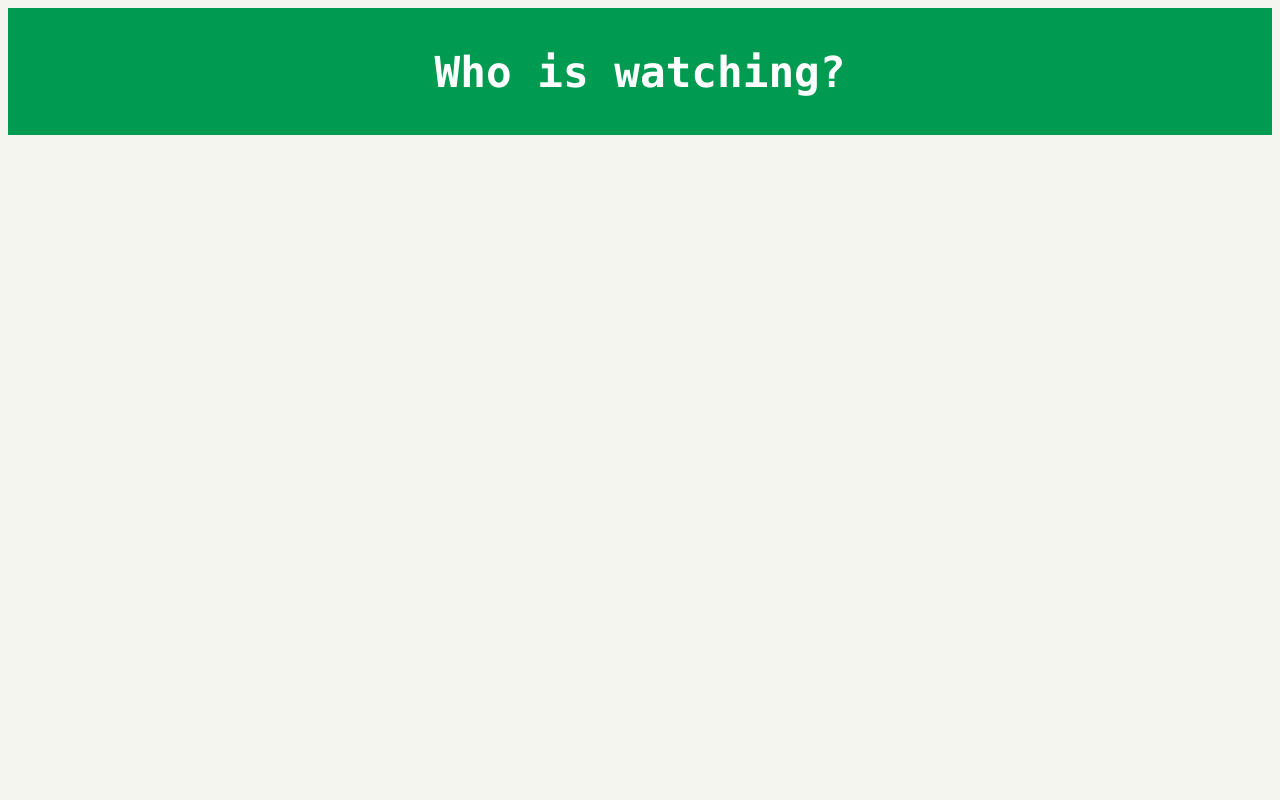
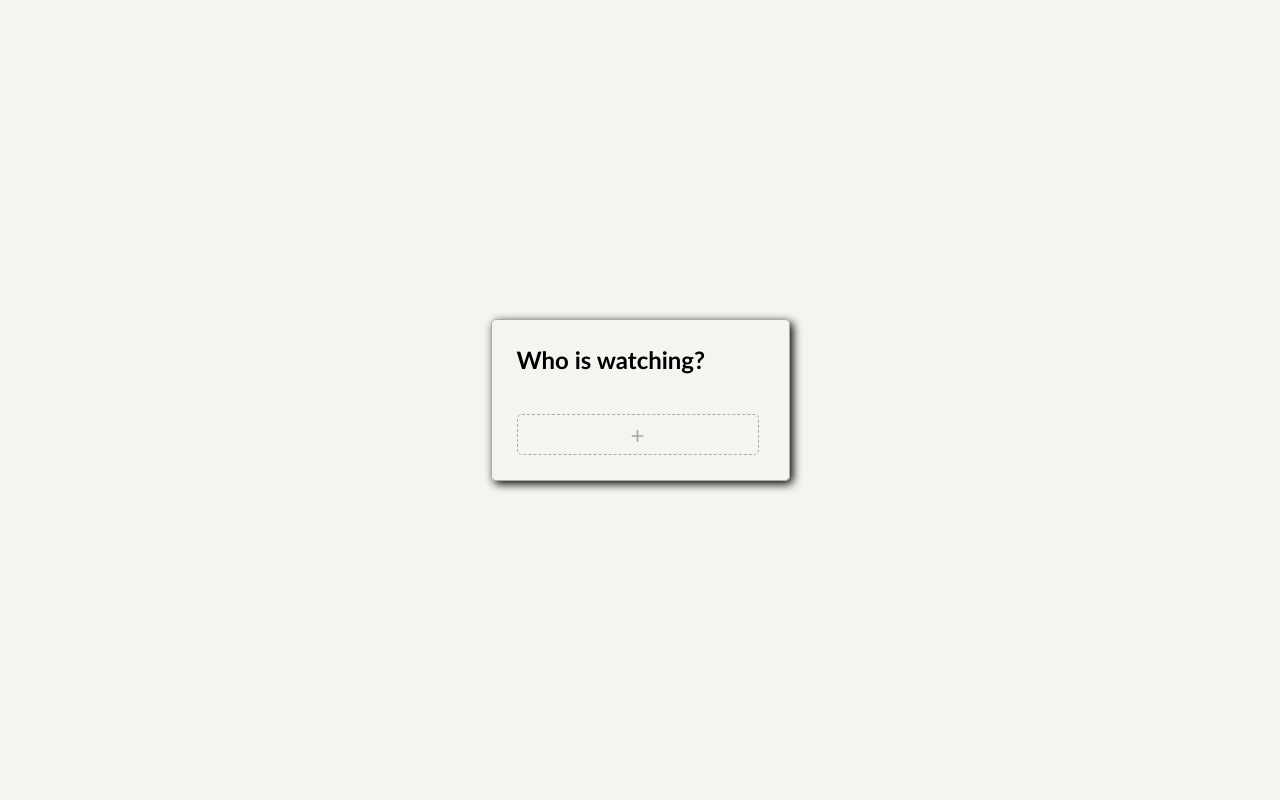
Before and after one commit to Raffa139/MovieLibrary, a Flask app: page / in a window 1280 px wide. Run offline with Flask 3, Linux system fonts and the light colour scheme.

Commit message:
Improve index page layout & style

```diff
--- a/static/styles.css
+++ b/static/styles.css
@@ -1,7 +1,78 @@
 body {
   background: #F5F5F0;
-  color: black;
-  font-family: Monaco;
+  margin: 0;
+  height: 100vh;
+  font-family: Calibri;
+}
+
+a {
+    text-decoration: none;
+    color: inherit;
+}
+
+h1, h2, h3 {
+    margin: 0;
+}
+
+.user-container {
+    height: 100%;
+    display: flex;
+    align-items: center;
+    justify-content: center;
+}
+
+.user-selection {
+    border: 1px solid #ababab;
+    border-radius: 5px;
+    width: fit-content;
+    box-shadow: 3px 3px 10px 0px;
+    padding: 25px;
+}
+
+.user-list {
+    display: flex;
+    flex-direction: column;
+    gap: 20px;
+    margin: 20px 0;
+    padding-right: 5px;
+    max-height: 450px;
+    overflow: hidden auto;
+}
+
+.user-item {
+    display: flex;
+    align-items: center;
+    gap: 25px;
+    border: 1px solid #ababab;
+    border-radius: 5px;
+    padding: 20px;
+    font-size: 1.25em;
+    min-width: 200px;
+    max-width: 300px;
+}
+
+.new-user-item {
+    border-style: dashed;
+    padding: 5px 20px;
+    justify-content: center;
+    color: #ababab;
+    font-size: 1.5em;
+}
+
+.user-item:hover {
+    box-shadow: inset 0px 0px 2px 0;
+}
+
+.user-picture {
+    width: 50px;
+    border-radius: 100%;
+    object-fit: cover;
+}
+
+.text-ellipsis {
+    overflow: hidden;
+    white-space: nowrap;
+    text-overflow: ellipsis;
 }
 
 .list-movies-title {
--- a/templates/index.html
+++ b/templates/index.html
@@ -5,21 +5,31 @@ My Movie App
 {% endblock %}
 
 {% block body %}
-<div class="list-movies-title">
-    <h1>Who is watching?</h1>
-</div>
+<div class="user-container">
+    <div class="user-selection">
+        <h2>Who is watching?</h2>
 
-<div>
-    <ol class="movie-grid">
-        {% for user in users %}
-        <li>
+        <div class="user-list">
+            {% for user in users %}
             <a href="{{ url_for('main.user_movies', user_id=user['id']) }}">
-                <div class="movie">
-                    <div class="movie-title">{{ user['username'] }}</div>
+                <div class="user-item">
+                    <img src="{{ url_for('static', filename='placeholder_profile_picture.jpg') }}"
+                         alt="Profile-Picture-{{ user['username'] }}"
+                         class="user-picture"
+                    />
+                    <span class="text-ellipsis">{{ user['username'] }}</span>
                 </div>
             </a>
-        </li>
-        {% endfor %}
-    </ol>
+            {% endfor %}
+        </div>
+
+        <div style="padding-right: 5px">
+            <a href="{{ url_for('main.index') }}">
+                <div class="user-item new-user-item">
+                    <span>+</span>
+                </div>
+            </a>
+        </div>
+    </div>
 </div>
 {% endblock %}
```
Also changed, not shown: static/placeholder_profile_picture.jpg (added).
